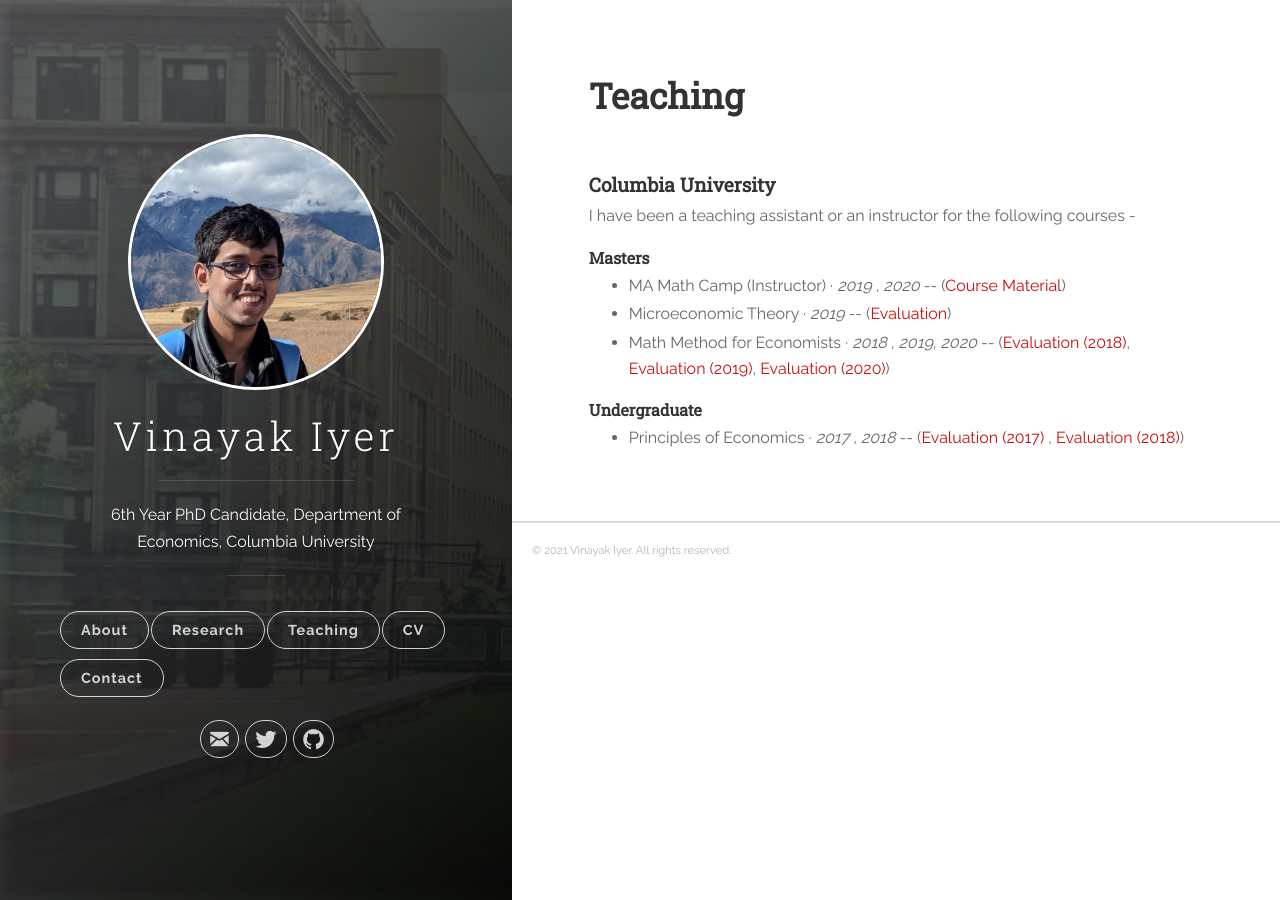
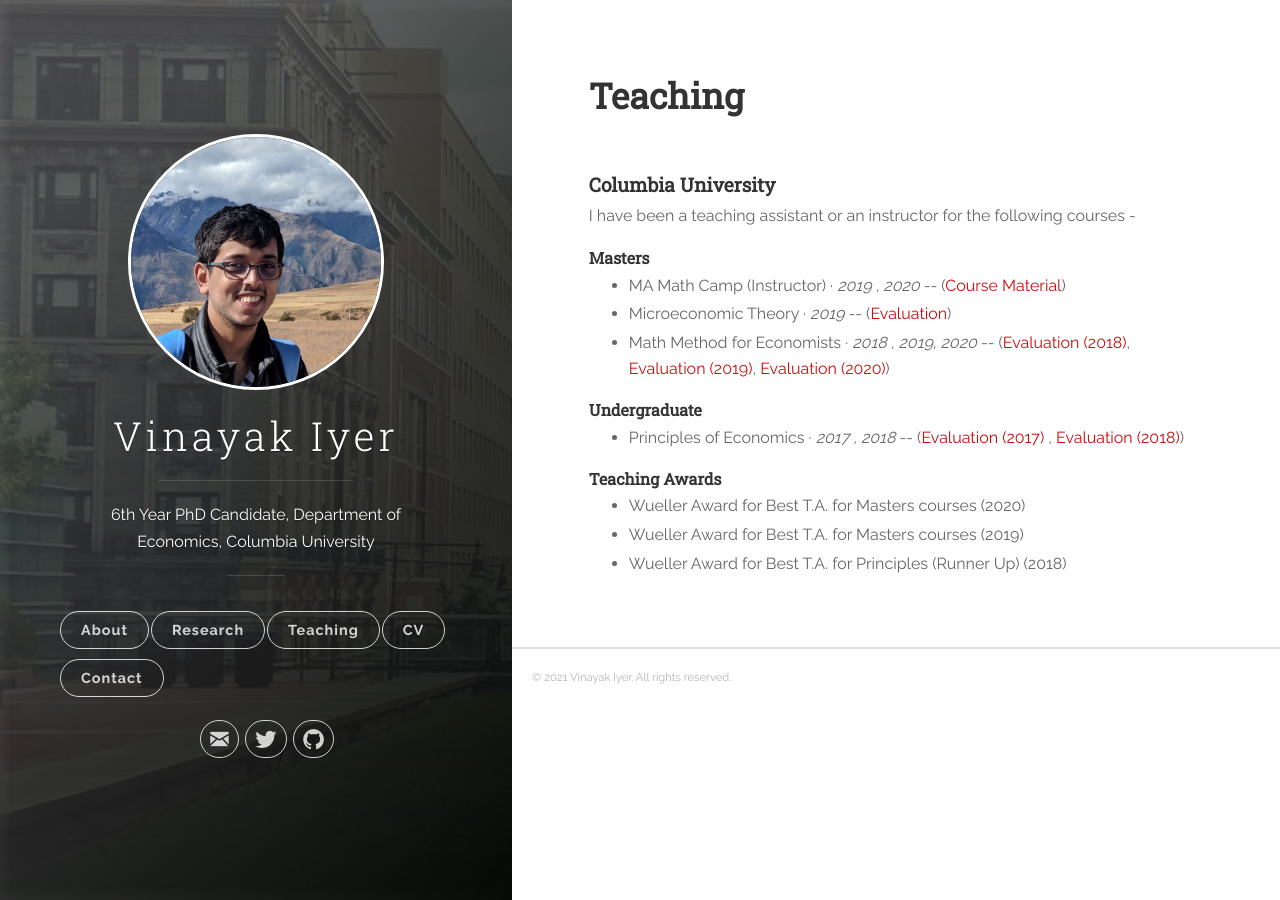
Before and after one commit to vinayakiyer/vinayakiyer.github.io, a Jekyll site: the page built from _posts/2018-06-12-teaching.markdown, in a window 1280 px wide. Built offline with Jekyll 4.4.1, drawn with Linux system fonts in a browser that asks for light colours.

Commit message:
Update 2018-06-12-teaching.markdown

```diff
--- a/_posts/2018-06-12-teaching.markdown
+++ b/_posts/2018-06-12-teaching.markdown
@@ -22,3 +22,10 @@ tags: [jekyll]
 <ul>
   <li>Principles of Economics  &middot; <em>2017 , 2018</em> -- (<a href="{{ site.baseurl }}/files/principles2017.pdf" style="color:#cc0e0e;" target="_blank">Evaluation (2017)</a> , <a href="{{ site.baseurl }}/files/principles2018.pdf" style="color:#cc0e0e;" target="_blank">Evaluation (2018)</a>)</li>
 </ul>
+
+<h5 id="columbia-university"><strong>Teaching Awards</strong></h5>
+<ul>
+ <li> Wueller Award for Best T.A. for Masters courses (2020) </li>
+ <li> Wueller Award for Best T.A. for Masters courses (2019) </li>
+ <li> Wueller Award for Best T.A. for Principles (Runner Up) (2018) </li>
+</ul>
```
